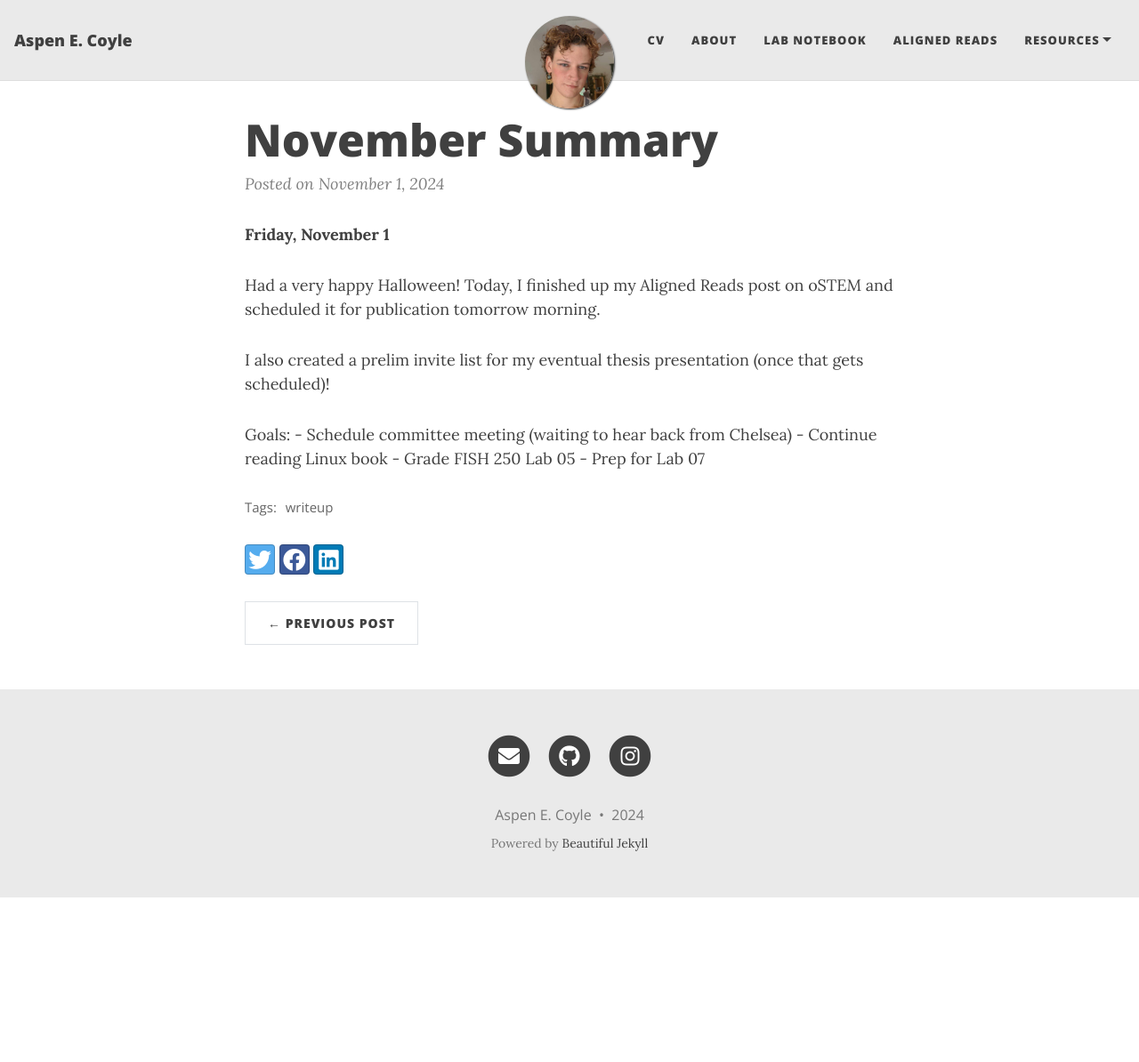
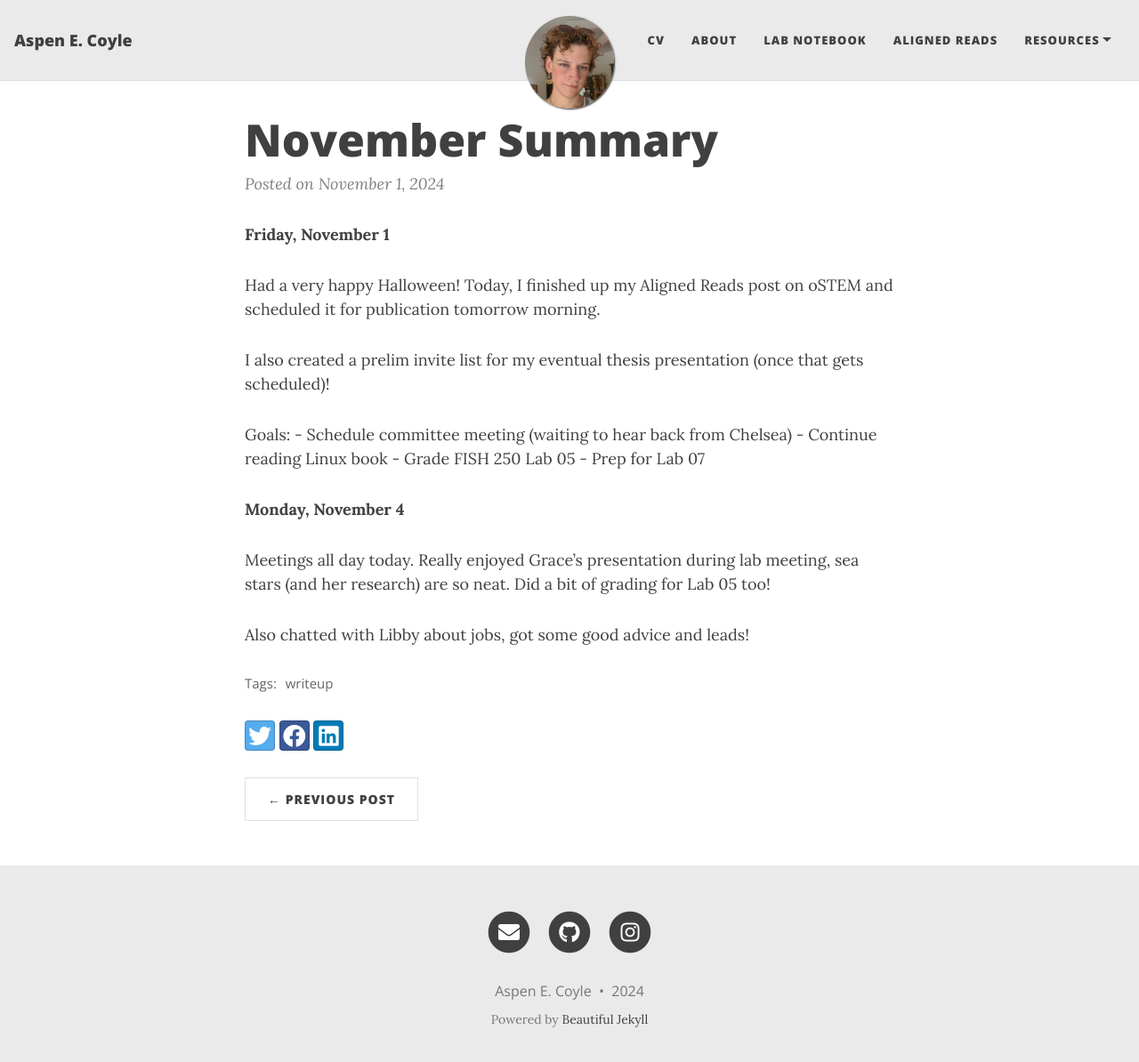
Before and after one commit to aspencoyle/aspencoyle.github.io, a Jekyll site: the page built from _posts/2024-11-01-November_posts.md, in a window 1280 px wide and 1207 px high. Shown: the top 1194 px of the window at 89% size. Built offline with Jekyll 4.4.1, drawn with Linux system fonts in a browser that asks for light colours; nearby versions of some CDN libraries.

Commit message:
new notebook post

```diff
--- a/_posts/2024-11-01-November_posts.md
+++ b/_posts/2024-11-01-November_posts.md
@@ -17,3 +17,9 @@ Goals:
     - Continue reading Linux book
     - Grade FISH 250 Lab 05
     - Prep for Lab 07
+
+**Monday, November 4**
+
+Meetings all day today. Really enjoyed Grace's presentation during lab meeting, sea stars (and her research) are so neat. Did a bit of grading for Lab 05 too!
+
+Also chatted with Libby about jobs, got some good advice and leads!
```
Also changed, not shown: 1 other file.
